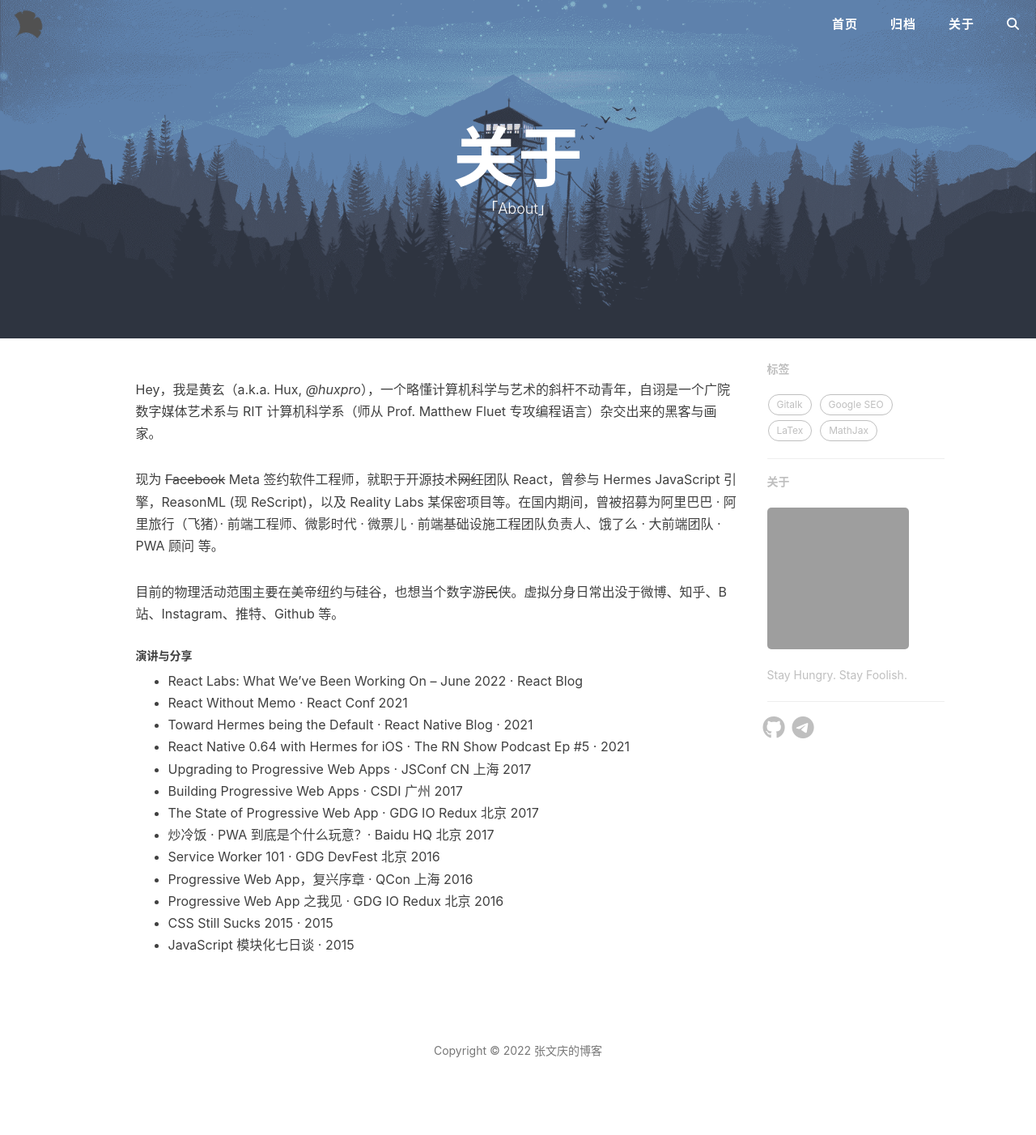
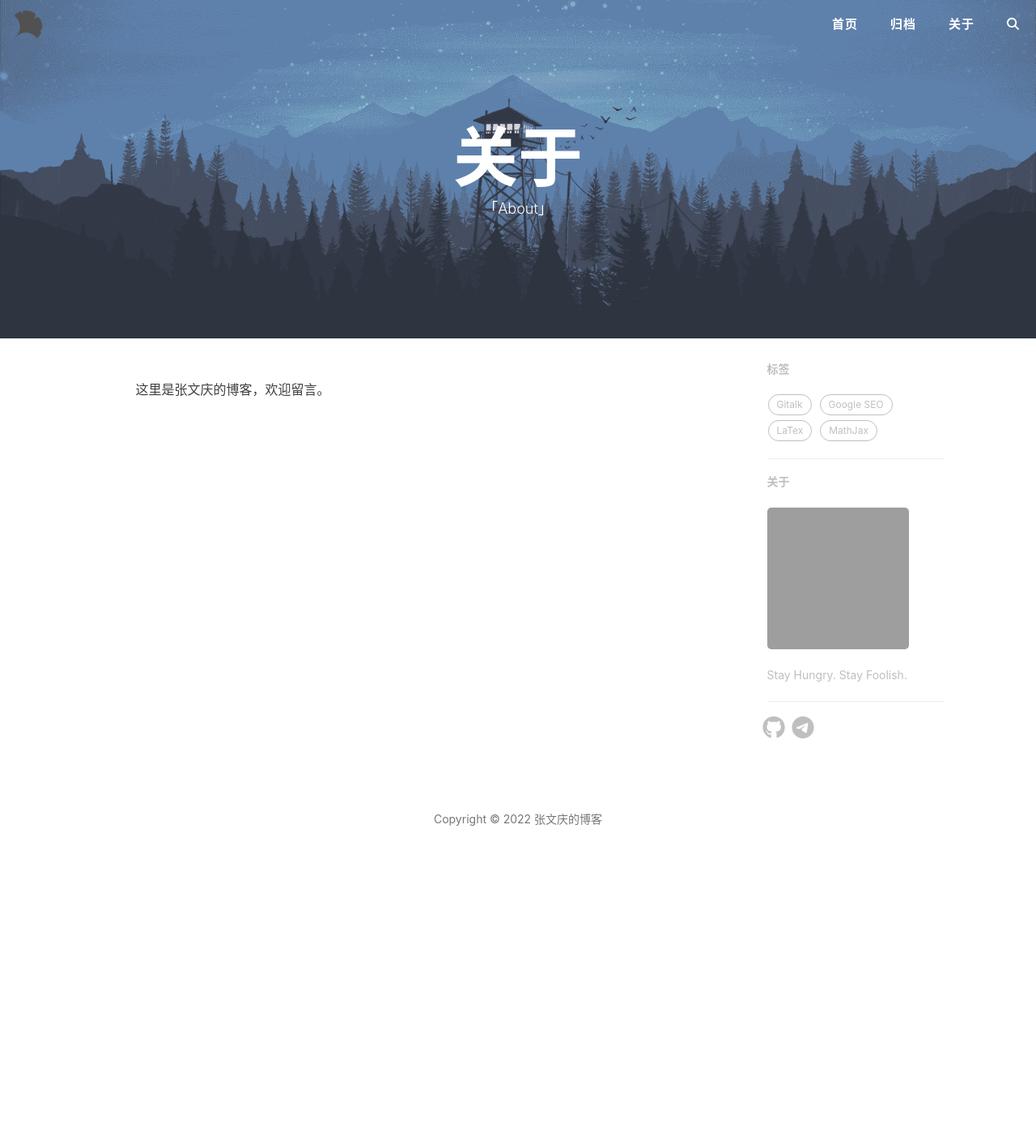
Before and after one commit to Turing-bot/Blog, a Jekyll site: the page built from other.html, in a window 1280 px wide. Shown: the whole page at 81% size. Built offline with Jekyll 4.4.1, drawn with Linux system fonts in a browser that asks for light colours; nearby versions of some CDN libraries; comment, search, counter and statistics services are not loaded; after the commit the page ends 1116 px from its top, so only the background shows below that; grey boxes are pictures that could not be loaded.

Commit message:
update blog

```diff
--- a/_includes/about/about.md
+++ b/_includes/about/about.md
@@ -1,34 +1 @@
-Hey，我是黄玄（a.k.a. Hux, _@huxpro_），一个略懂计算机科学与艺术的斜杆不动青年，自诩是一个[广院](https://baike.baidu.com/item/%E4%B8%AD%E5%9B%BD%E4%BC%A0%E5%AA%92%E5%A4%A7%E5%AD%A6)数字媒体艺术系与 RIT 计算机科学系（师从 [Prof. Matthew Fluet](https://www.cs.rit.edu/~mtf/) 专攻编程语言）杂交出来的[黑客与画家](https://book.douban.com/subject/6021440/)。
-
-现为 <del>Facebook</del> Meta 签约软件工程师，就职于开源技术<del>网红</del>团队 [React](https://beta.reactjs.org/community/meet-the-team#react-core)，曾参与 [Hermes JavaScript 引擎](https://hermesengine.dev/)，[ReasonML](https://reasonml.github.io/) (现 [ReScript](https://rescript-lang.org/))，以及 [Reality Labs](https://tech.fb.com/ar-vr/) 某保密项目等。在国内期间，曾被招募为阿里巴巴 · [阿里旅行（飞猪）](http://alitrip.com)· 前端工程师、微影时代 · 微票儿 · 前端基础设施工程团队负责人、[饿了么](https://ele.me/) · 大前端团队 · [PWA 顾问](https://medium.com/elemefe/upgrading-ele-me-to-progressive-web-app-2a446832e509) 等。
-
-目前的物理活动范围主要在美帝纽约与硅谷，也想当个数字游<del>民</del>侠。虚拟分身日常出没于[微博](https://weibo.com/huxpro)、[知乎](https://www.zhihu.com/people/huxpro/pins/posts)、[B 站](https://space.bilibili.com/43271611)、[Instagram](https://www.instagram.com/huxpro/)、[推特](https://twitter.com/Huxpro/)、[Github](https://github.com/huxpro) 等。
-
-##### 演讲与分享
-
-- [React Labs: What We've Been Working On – June 2022][12] · React Blog
-- [React Without Memo][11] · [React Conf 2021](https://conf.reactjs.org/)
-- [Toward Hermes being the Default][11] · React Native Blog · 2021
-- React Native 0.64 with Hermes for iOS · [The RN Show Podcast Ep #5](https://www.callstack.com/podcast-react-native-show) · 2021
-- [Upgrading to Progressive Web Apps][9] · [JSConf CN 上海 2017](http://2017.jsconf.cn/)
-- Building Progressive Web Apps · [CSDI 广州 2017](http://www.csdisummit.com/)
-- The State of Progressive Web App · GDG IO Redux 北京 2017
-- 炒冷饭 · PWA 到底是个什么玩意？· Baidu HQ 北京 2017
-- [Service Worker 101][5] · GDG DevFest 北京 2016
-- [Progressive Web App，复兴序章][4] · [QCon 上海 2016](http://2016.qconshanghai.com/presentation/3111)
-- Progressive Web App 之我见 · GDG IO Redux 北京 2016
-- [CSS Still Sucks 2015][2] · 2015
-- [JavaScript 模块化七日谈][1] · 2015
-
-[1]: //huangxuan.me/2015/07/09/js-module-7day/
-[2]: //huangxuan.me/2015/12/28/css-sucks-2015/
-[3]: //huangxuan.me/2016/06/05/pwa-in-my-pov/
-[4]: //huangxuan.me/2016/10/20/pwa-qcon2016/
-[5]: //huangxuan.me/2016/11/20/sw-101-gdgdf/
-[6]: https://yanshuo.io/assets/player/?deck=58ac8598b123db0067292f92 'PWA Rehashing'
-[7]: https://yanshuo.io/assets/player/?deck=593ad6fbfe88c2006a0a0d6d 'The State of PWA'
-[8]: https://yanshuo.io/assets/player/?deck=594d673d570c357d0698a950 'Building PWA'
-[9]: //huangxuan.me/jsconfcn2017/
-[10]: https://reactnative.dev/blog/2021/10/26/toward-hermes-being-the-default
-[11]: https://youtu.be/lGEMwh32soc
-[12]: https://reactjs.org/blog/2022/06/15/react-labs-what-we-have-been-working-on-june-2022.html
+这里是张文庆的博客，欢迎留言。
--- a/_includes/head.html
+++ b/_includes/head.html
@@ -49,7 +49,7 @@
   <link rel="manifest" href="{{ site.baseurl }}/pwa/manifest.json" />
 
   <!-- Favicon -->
-  <link rel="shortcut icon" href="{{ site.baseurl }}/img/favicon.ico" />
+  <link rel="shortcut icon" href="/img/favicon.ico" />
 
   <!-- Canonical URL -->
   <link
--- a/other.html
+++ b/other.html
@@ -19,6 +19,24 @@
       {% capture about_zh %}{% include about/about.md %}{% endcapture %} {{
       about_zh | markdownify }}
     </div>
+    {% if site.giscus_username %}
+    <script
+      src="https://giscus.app/client.js"
+      data-repo="openwx/openwx.github.io"
+      data-repo-id="R_kgDOH67Q1Q"
+      data-category="Announcements"
+      data-category-id="DIC_kwDOH67Q1c4CRMUL"
+      data-mapping="pathname"
+      data-strict="0"
+      data-reactions-enabled="1"
+      data-emit-metadata="1"
+      data-input-position="top"
+      data-theme="preferred_color_scheme"
+      data-lang="zh-CN"
+      crossorigin="anonymous"
+      async
+    ></script>
+    {% endif %}
     <!-- Sidebar Container -->
     <div
       class="col-lg-3 col-lg-offset-0 col-md-3 col-md-offset-0 col-sm-12 col-xs-12 sidebar-container"
```
